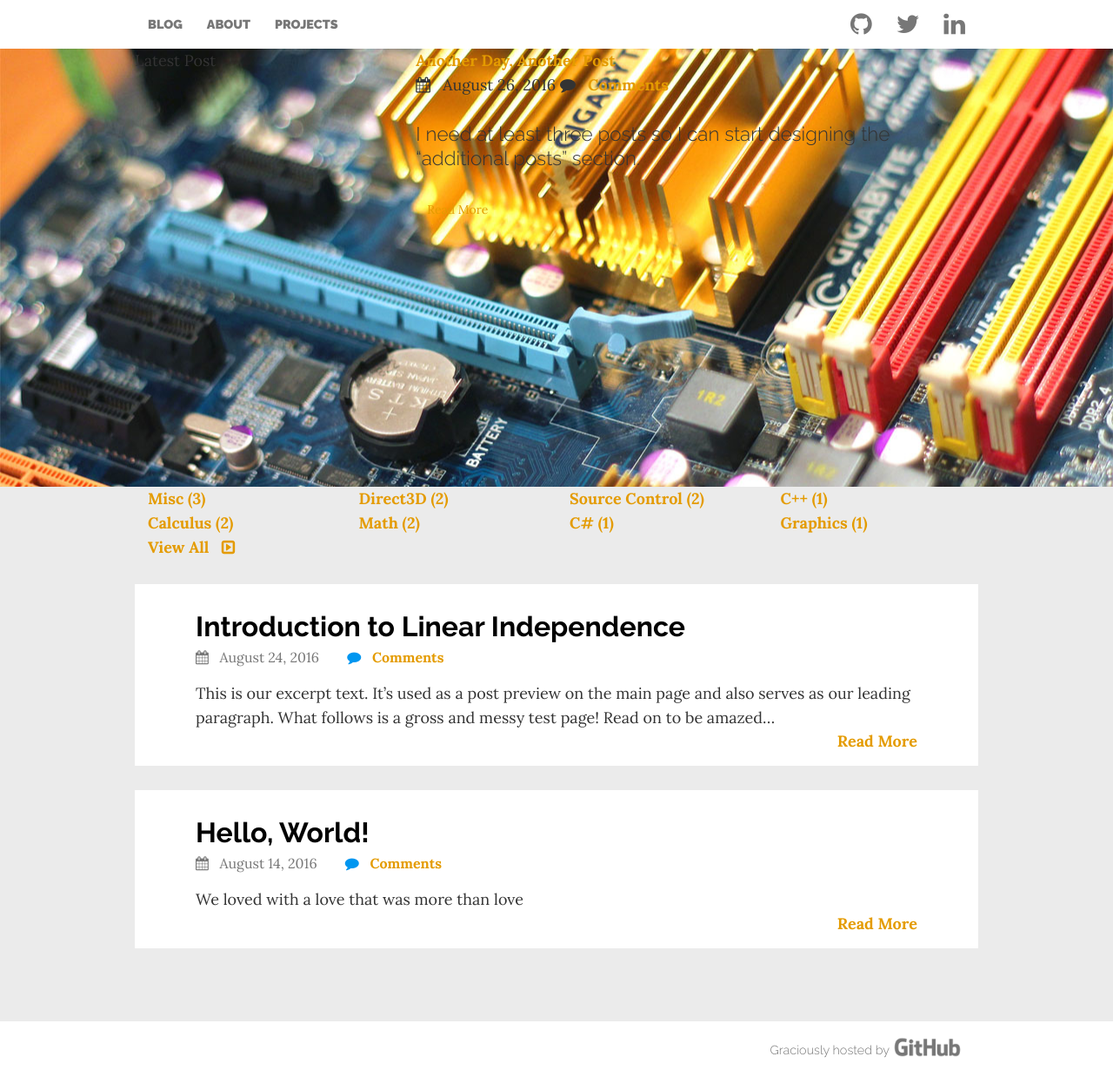
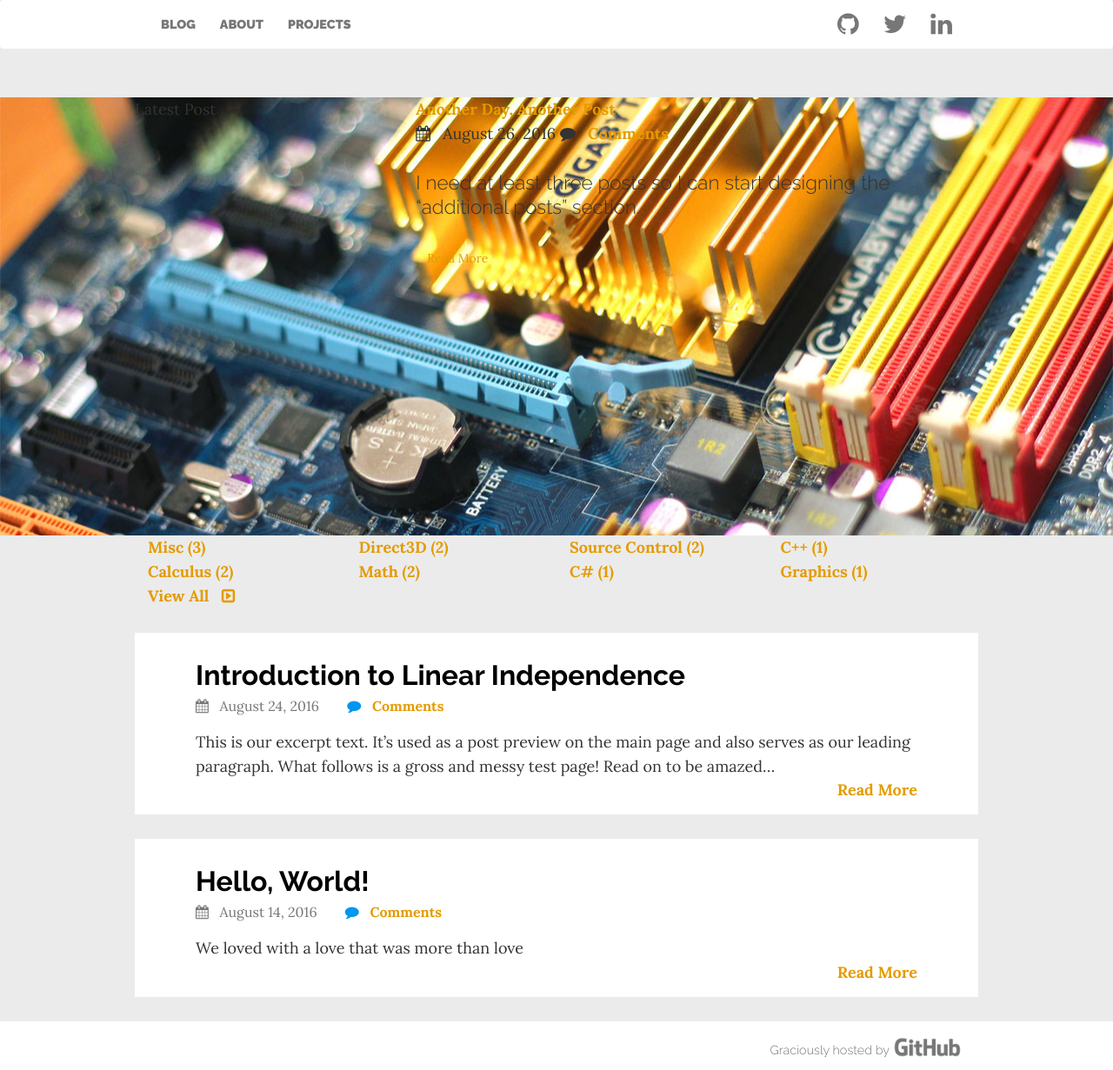
Before and after one commit to aarondgordon/aarondgordon.github.io, a Jekyll site: the page built from index.md, in a window 1280 px wide and 1231 px high. Shown: the whole window at 87% size. Built offline with Jekyll 4.4.1, drawn with Linux system fonts in a browser that asks for light colours; nearby versions of some CDN libraries; comment, search, counter and statistics services are not loaded.

Commit message:
Making navbar static

```diff
--- a/_layouts/default.html
+++ b/_layouts/default.html
@@ -36,7 +36,7 @@
 
   <body>
 
-    <nav class="navbar navbar-default navbar-fixed-top no-border">
+    <nav class="navbar navbar-default navbar-static no-border">
       <div class="container">
         <div class="navbar-header">
           <button type="button"
```
